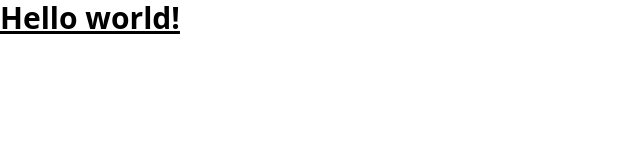
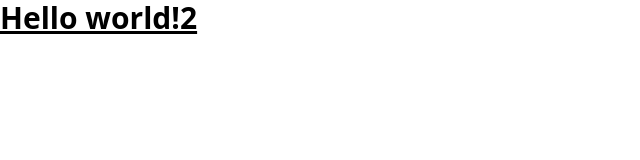
Before and after one commit to huihyeon-jenog/portfolio-latest, a plain HTML site: page index.html in a window 1280 px wide. Shown: the full height of the page, 0-640 px from the left. Drawn offline with nearby package versions, Linux system fonts and the light colour scheme.

Commit message:
test commit

```diff
--- a/index.html
+++ b/index.html
@@ -8,7 +8,7 @@
 </head>
 <body>
   <h1 class="text-3xl font-bold underline">
-    Hello world!
+    Hello world!2
   </h1>
 </body>
 </html>
```
